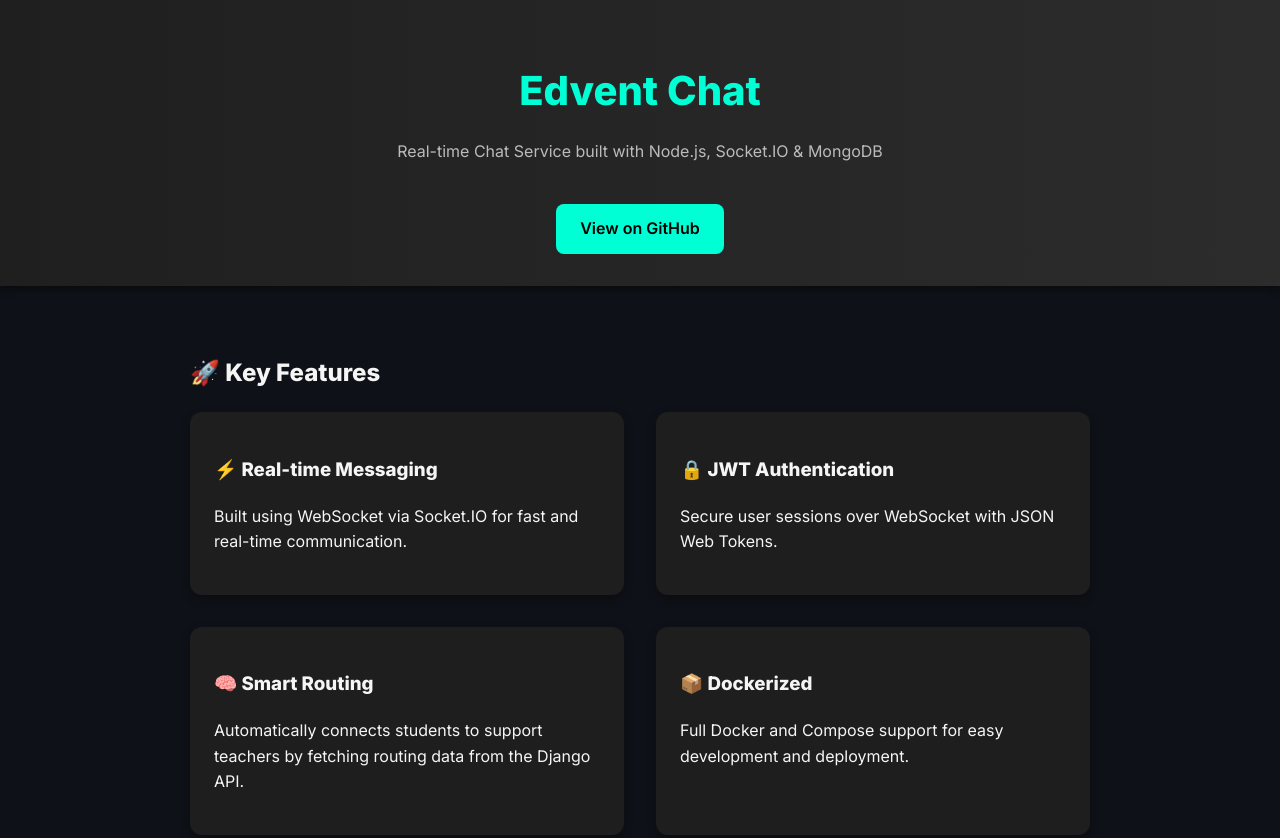
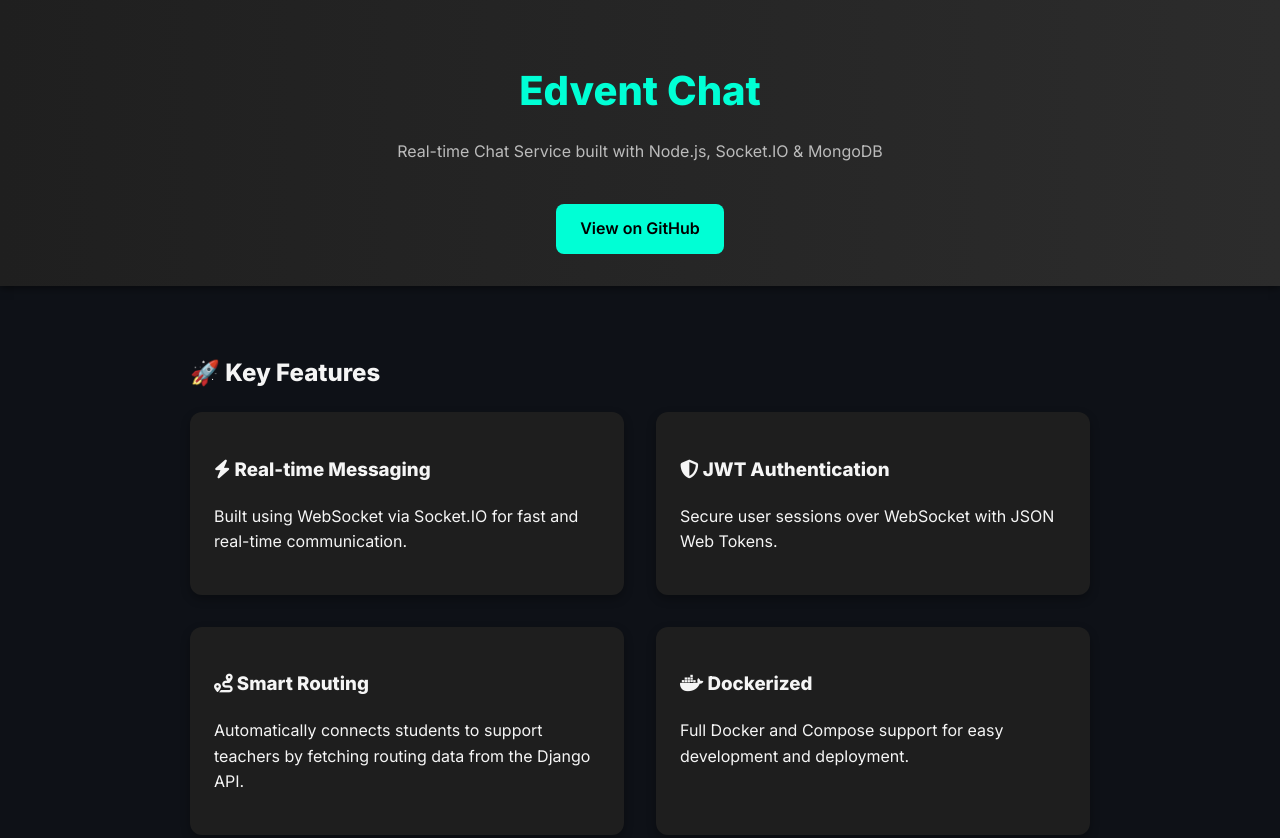
Before and after one commit to dilshod1405/edvent-chat, a website: page docs/index.html in a window 1280 px wide. Shown: the top 838 px of the page. Drawn offline with Linux system fonts and the light colour scheme.

Commit message:
second commit

```diff
--- a/docs/index.html
+++ b/docs/index.html
@@ -116,26 +116,26 @@
   <header>
     <h1>Edvent Chat</h1>
     <p>Real-time Chat Service built with Node.js, Socket.IO & MongoDB</p>
-    <a class="button" href="https://github.com/dilshod1405/edvent_chat" target="_blank">View on GitHub</a>
+    <a class="button" href="https://github.com/dilshod1405/edvent-chat" target="_blank">View on GitHub</a>
   </header>
 
   <section class="section">
     <h2>🚀 Key Features</h2>
     <div class="features">
       <div class="feature">
-        <h3>⚡ Real-time Messaging</h3>
+        <h3><i class="fa-solid fa-bolt"></i> Real-time Messaging</h3>
         <p>Built using WebSocket via Socket.IO for fast and real-time communication.</p>
       </div>
       <div class="feature">
-        <h3>🔒 JWT Authentication</h3>
+        <h3><i class="fa-solid fa-shield-halved"></i> JWT Authentication</h3>
         <p>Secure user sessions over WebSocket with JSON Web Tokens.</p>
       </div>
       <div class="feature">
-        <h3>🧠 Smart Routing</h3>
+        <h3><i class="fa-solid fa-route"></i> Smart Routing</h3>
         <p>Automatically connects students to support teachers by fetching routing data from the Django API.</p>
       </div>
       <div class="feature">
-        <h3>📦 Dockerized</h3>
+        <h3><i class="fa-brands fa-docker"></i> Dockerized</h3>
         <p>Full Docker and Compose support for easy development and deployment.</p>
       </div>
     </div>
@@ -149,6 +149,7 @@
   <footer>
     © 2025 Edvent. Built with ❤️ by Dilshod | <a href="https://github.com/dilshod1405/edvent-service" target="_blank" style="color:#00ffd5;">edvent-service</a>
   </footer>
+  <script src="https://kit.fontawesome.com/6f3b9da16e.js" crossorigin="anonymous"></script>
 </body>
 
 </html>
```
